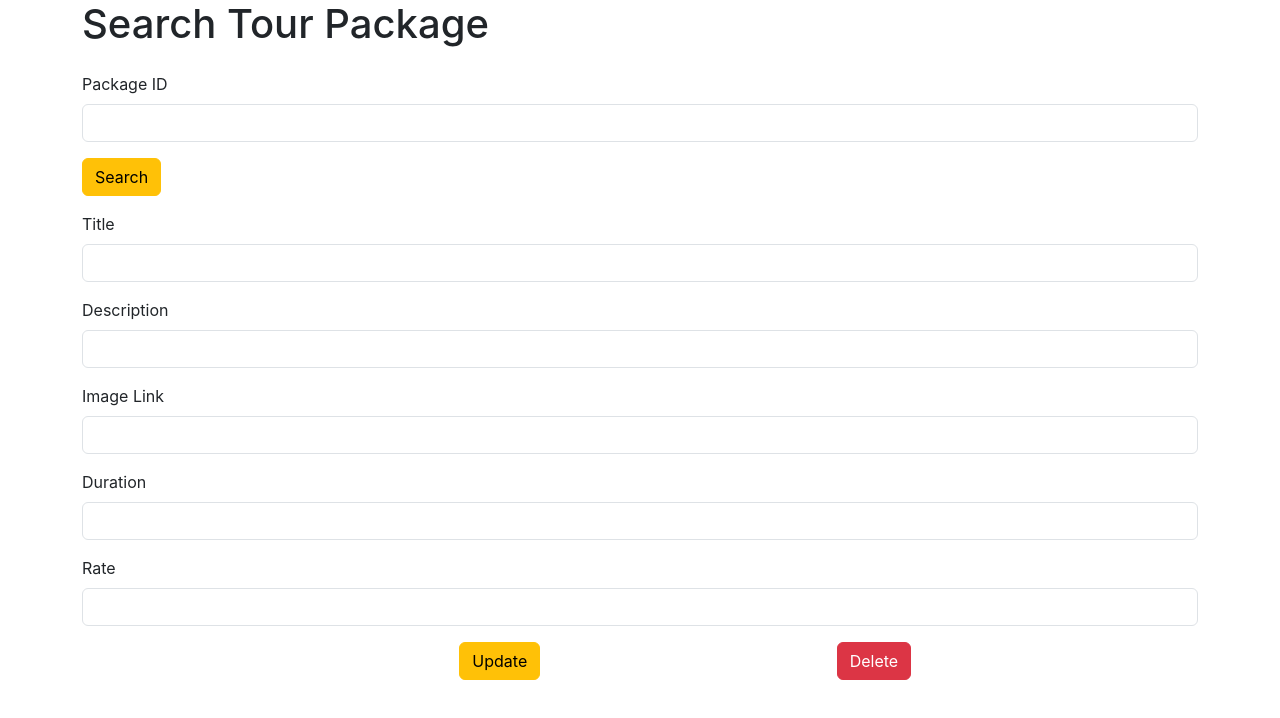
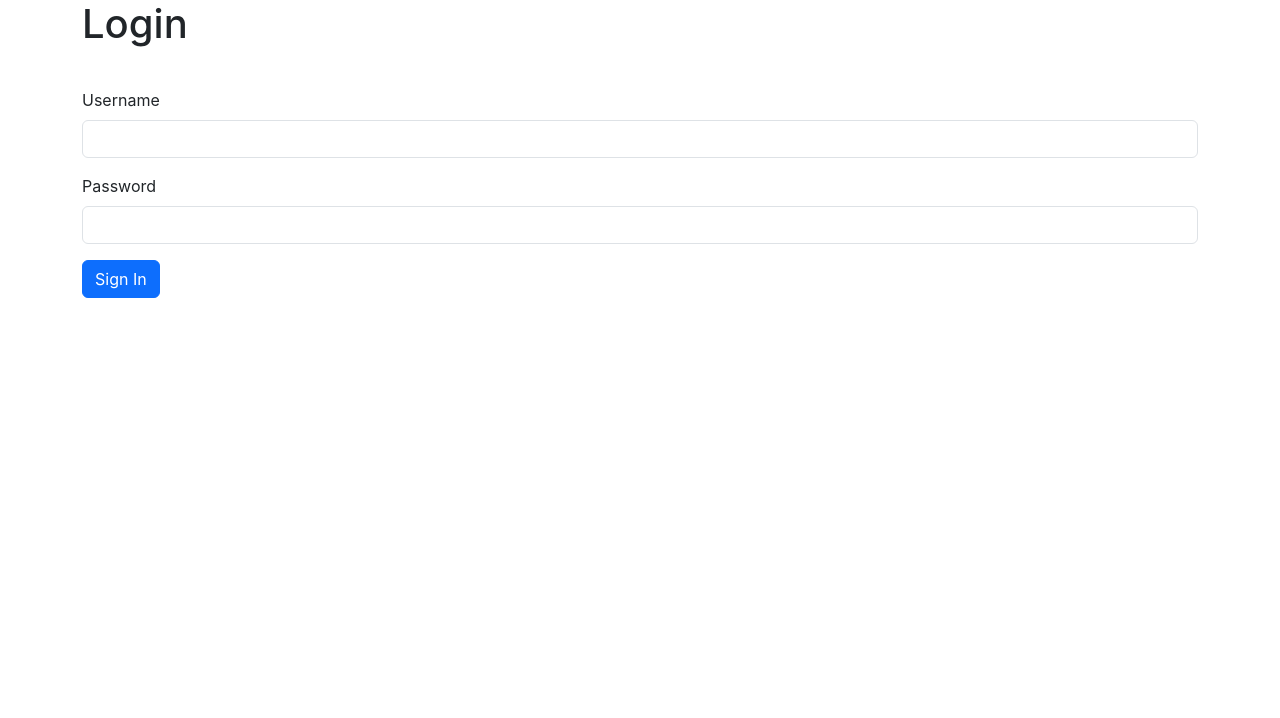
Before and after one commit to Sree1710/travel-app-frontend, a React (Create React App) app: page / in a window 1280 px wide. Shown: the top 718 px of the page. Built offline with nearby package versions, Linux system fonts and the light colour scheme.

Commit message:
Login component completed

```diff
--- a/src/App.js
+++ b/src/App.js
@@ -3,11 +3,20 @@
 import AddTourPack from './Components/AddTourPack';
 import ViewTourPack from './Components/ViewTourPack';
 import SearchTourPack from './Components/SearchTourPack';
+import { BrowserRouter, Route, Routes } from 'react-router-dom';
+import Login from './Components/Login';
 
 function App() {
   return (
     <div>
-      <SearchTourPack/>
+      <BrowserRouter>
+      <Routes>
+        <Route path='/' exact element={<Login/>}/>
+        <Route path='/addt' exact element={<AddTourPack/>}/>
+        <Route path='/viewt' exact element={<ViewTourPack/>}/>
+        <Route path='/searcht' exact element={<SearchTourPack/>}/>
+      </Routes>
+      </BrowserRouter>
     </div>
   );
 }
--- a/src/Components/Login.jsx
+++ b/src/Components/Login.jsx
@@ -1,8 +1,52 @@
-import React from 'react'
+import React, { useState } from 'react'
+import { useNavigate } from 'react-router'
 
 const Login = () => {
+    const [inputField,setInputField]=useState(
+        {username:"",password:""}
+    )
+
+    const navigate=useNavigate()
+
+    const inputHandler=(event)=>{
+        setInputField({...inputField,[event.target.name]:event.target.value})
+    }
+
+    const readValue=()=>{
+        console.log(inputField)
+        if (inputField.username=="admin" && inputField.password=="12345") {
+            navigate("/addt")
+        } else {
+            alert("Invalid Credentials")
+        }
+    }
+
   return (
-    <div>Login</div>
+    <div>
+        <div className="container">
+            <div className="row">
+                <div className="col col-12 col-sm-12 col-md-12 col-lg-12 col-xl-12 col-xxl-12">
+                    <div className="row g-3">
+                        <div className="col col-12 col-sm-12 col-md-12 col-lg-12 col-xl-12 col-xxl-12">
+                            <h1>Login</h1>
+                        </div>
+                        <div className="col col-12 col-sm-12 col-md-12 col-lg-12 col-xl-12 col-xxl-12"></div>
+                        <div className="col col-12 col-sm-12 col-md-12 col-lg-12 col-xl-12 col-xxl-12">
+                            <label htmlFor="" className="form-label">Username</label>
+                            <input onChange={inputHandler} type="text" className="form-control" name="username" value={inputField.username} />
+                        </div>
+                        <div className="col col-12 col-sm-12 col-md-12 col-lg-12 col-xl-12 col-xxl-12">
+                            <label htmlFor="" className="form-label">Password</label>
+                            <input onChange={inputHandler} type="password" className="form-control" name="password" value={inputField.password} />
+                        </div>
+                        <div className="col col-12 col-sm-12 col-md-12 col-lg-12 col-xl-12 col-xxl-12">
+                            <button onClick={readValue} className="btn btn-primary">Sign In</button>
+                        </div>
+                    </div>
+                </div>
+            </div>
+        </div>
+    </div>
   )
 }
 
```
